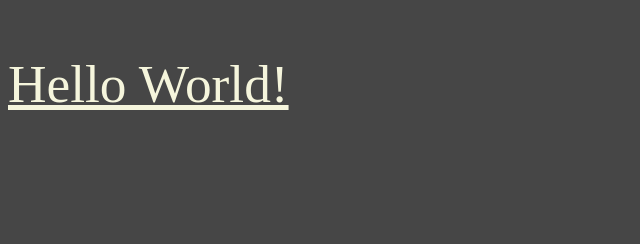
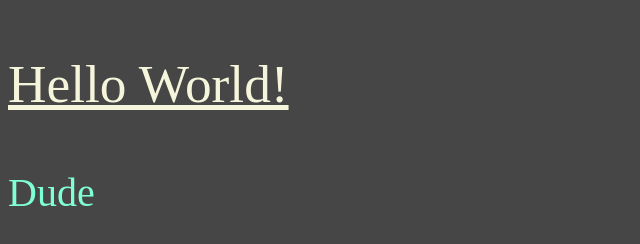
Before and after one commit to AlekseyPchelintsev/yap, a plain HTML site: page index.html in a window 1280 px wide. Shown: the whole page, without its empty margins (0-640 px from the left). Drawn offline with Linux system fonts and the light colour scheme.

Commit message:
rebuilding

```diff
--- a/index.html
+++ b/index.html
@@ -8,5 +8,6 @@
   </head>
   <body>
     <p class="hello">Hello World!</p>
+    <p class="dude">Dude</p>
   </body>
 </html>
--- a/style.css
+++ b/style.css
@@ -7,3 +7,8 @@ body {
   font-size: 40pt;
   text-decoration: underline;
 }
+
+.dude {
+  font-size: 30pt;
+  color: aquamarine;
+}
```
